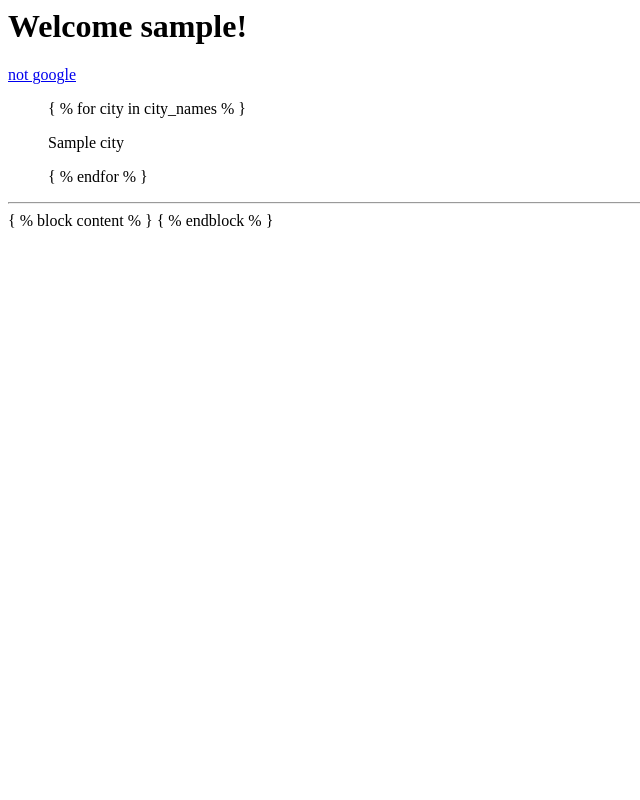
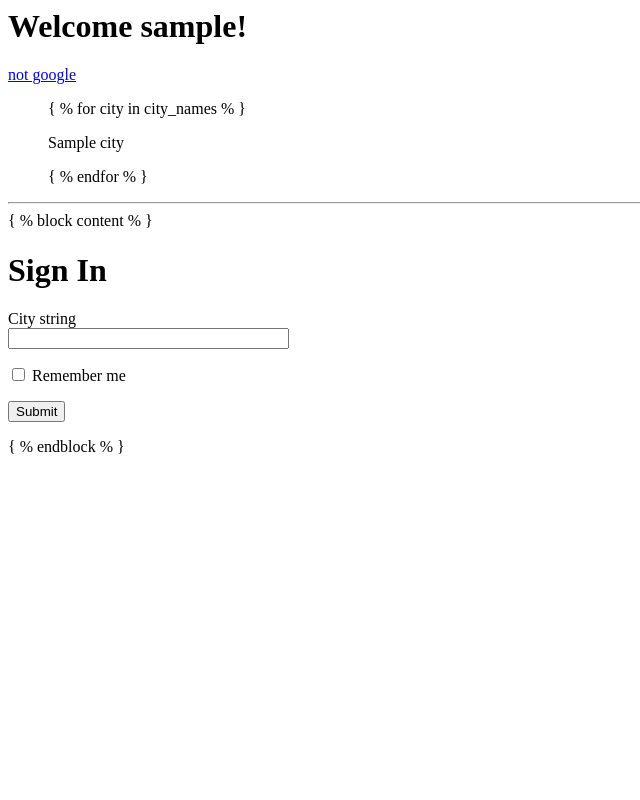
Before and after one commit to AndrewC04/Flask_HW3, a Python web app: template app/templates/home.html in a window 1280 px wide. Shown: the whole page, without its empty margins (0-640 px from the left). Run offline with Jinja, Linux system fonts and the light colour scheme; the template is opened without the code that fills it: most values are stand-ins (such as "Sample title", 1, 10 or a date in 2020); form fields are guessed from the names that the template uses.

Commit message:
Update home.html

```diff
--- a/app/templates/home.html
+++ b/app/templates/home.html
@@ -10,6 +10,18 @@
       { % endfor % }
     </ul>
     <hr>
-    { % block content % } { % endblock % }
+    { % block content % }
+    <h1>Sign In</h1>
+    <form action="" method="post" novalidate>
+      {{ form.hidden_tag() }}
+      <p>
+        {{ form.city_string.label }}<br>
+        {{ form.city_string(size=32) }}
+      </p>
+      <p>{{ form.remember_me() }} {{
+        form.remember_me.label }}</p>
+      <p>{{ form.submit() }}</p>
+    </form>
+    { % endblock % }
   </body>
 </html>
```
